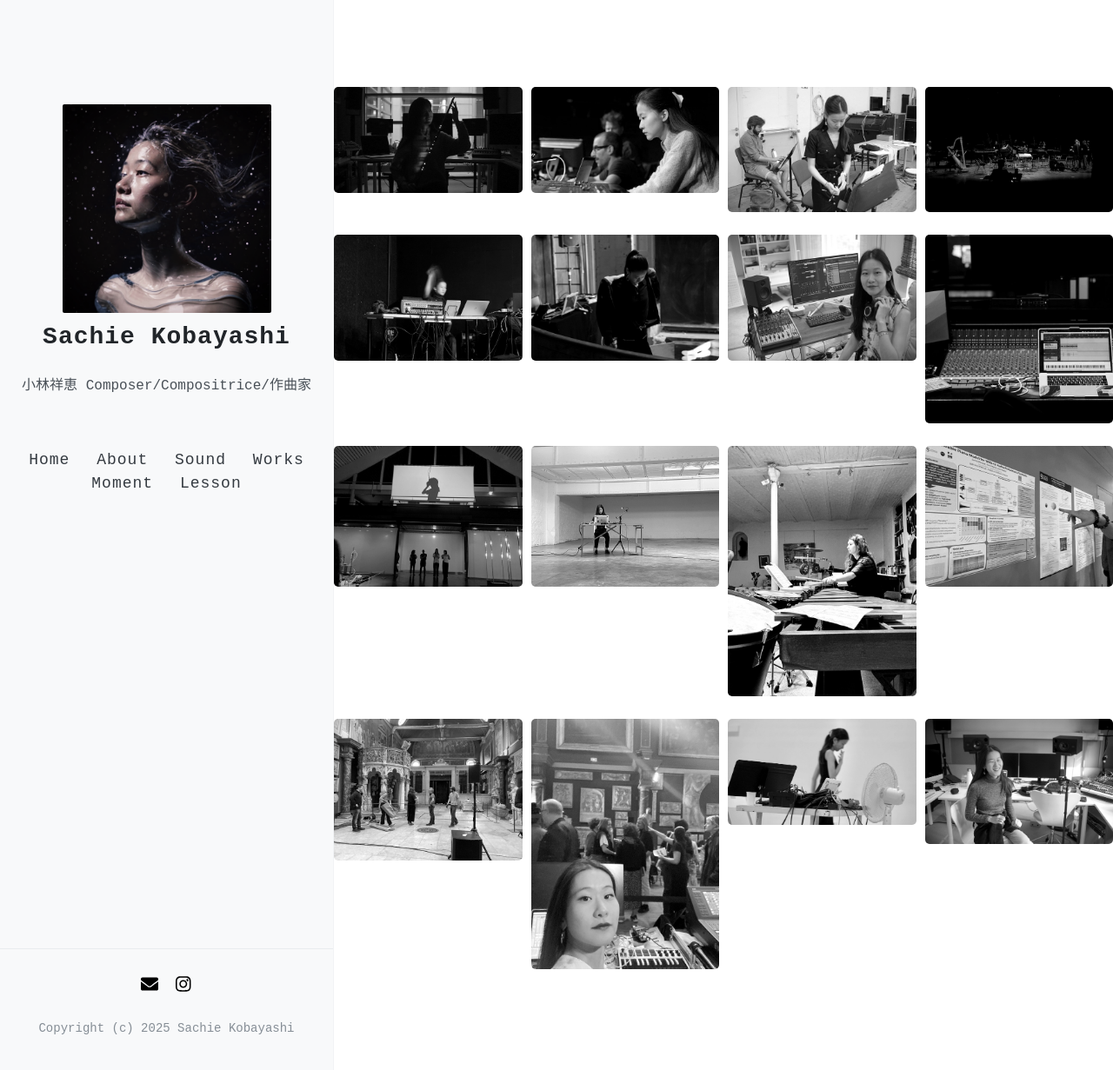
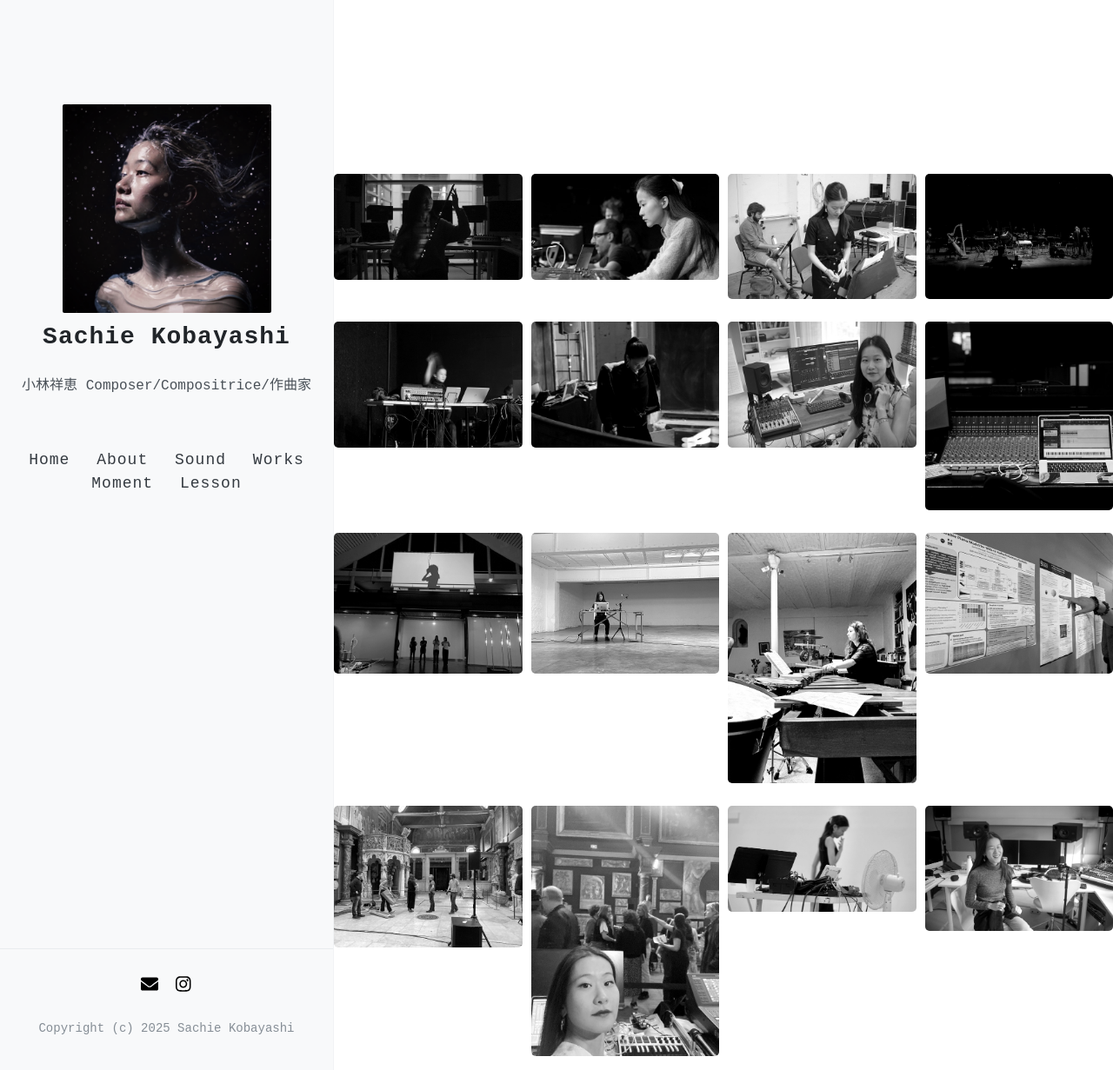
Before and after one commit to kbys88/kbys88.github.io, a Jekyll site: the page built from moment.md, in a window 1280 px wide and 1231 px high. Shown: the whole window at 87% size. Built offline with Jekyll 4.4.1, drawn with Linux system fonts in a browser that asks for light colours; nearby versions of some CDN libraries.

Commit message:
Update moment.md

```diff
--- a/moment.md
+++ b/moment.md
@@ -2,7 +2,7 @@
 layout: main
 ---
 
-<div style="margin-top: 100px;"></div>
+<div style="margin-top: 200px;"></div>
 
 <div style="display: grid; grid-template-columns: repeat(4, 1fr); gap: 10px;">
 
```
